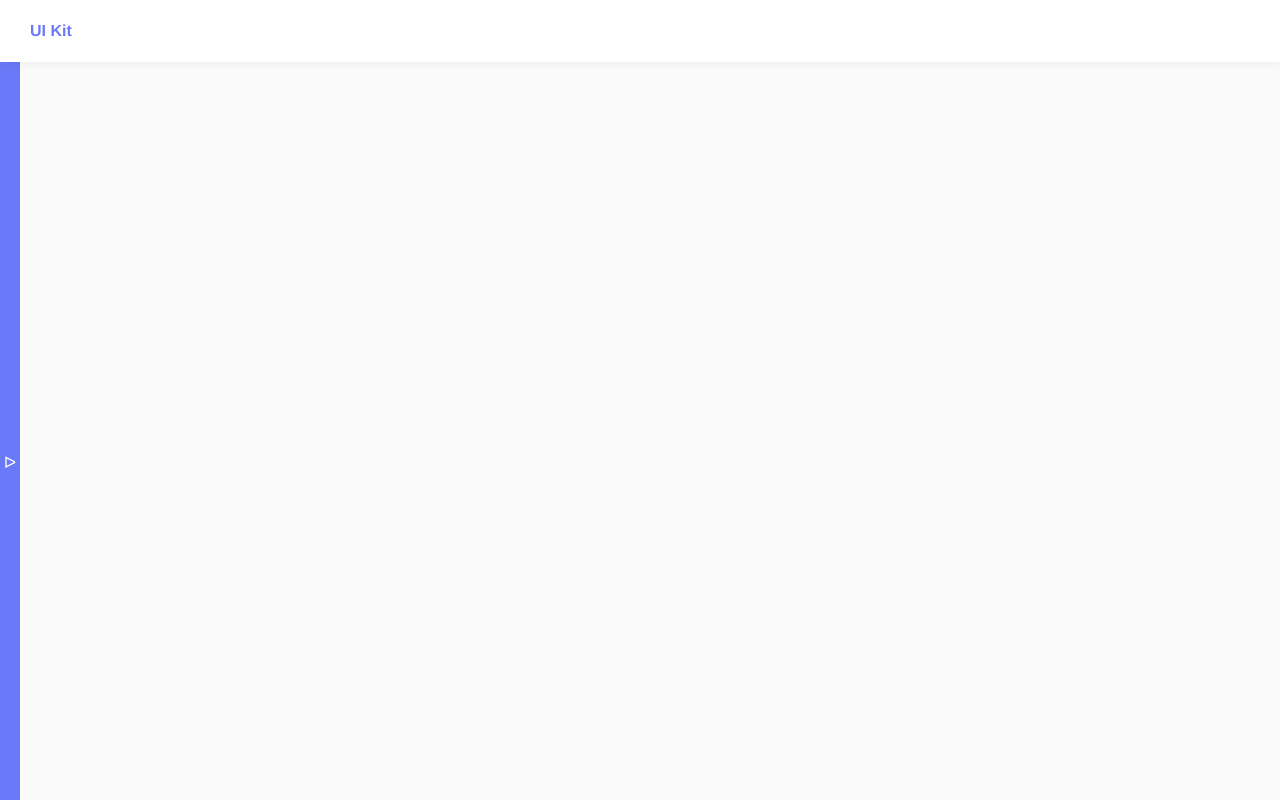
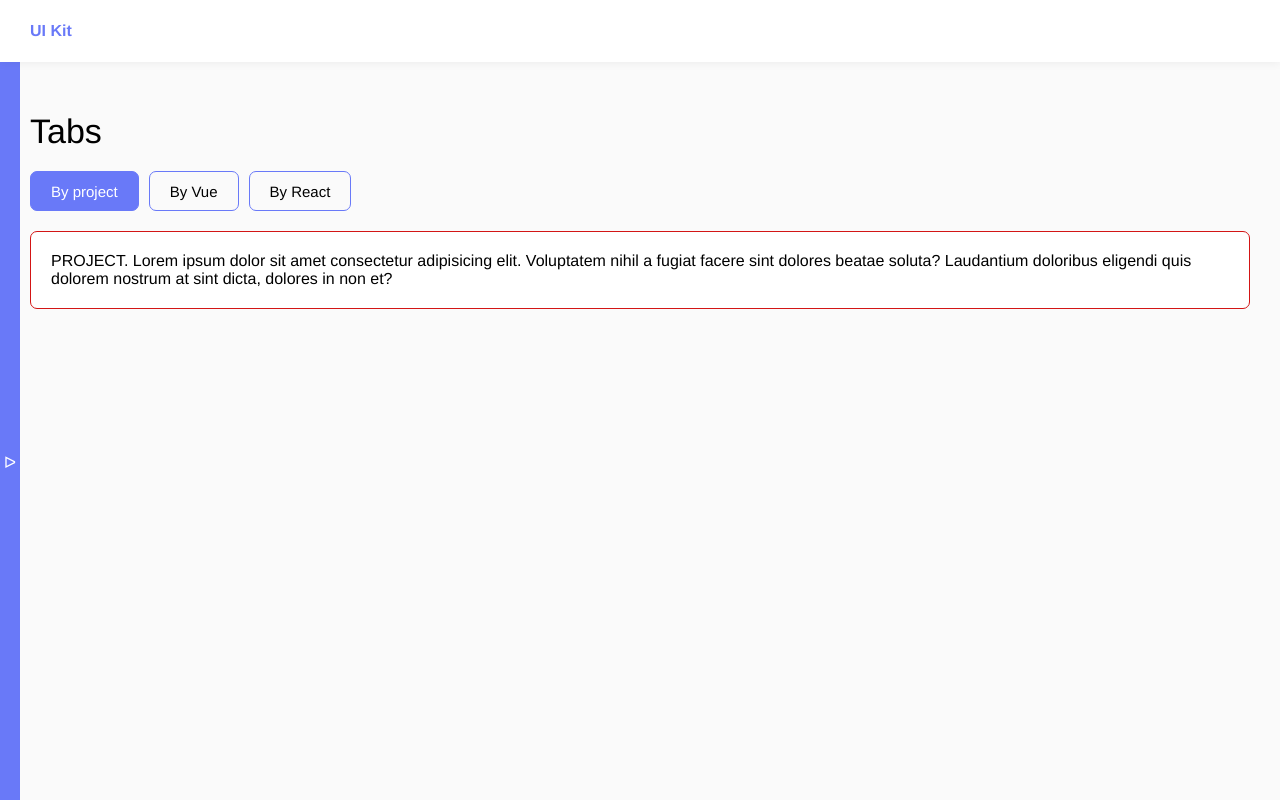
Before and after one commit to human97/Vue-UI-Kit, a Vue app: page /tabs in a window 1280 px wide. Built offline with nearby package versions, Linux system fonts and the light colour scheme.

Commit message:
feat: Add UI tabs component

```diff
--- a/src/components/UI/AppInput.vue
+++ b/src/components/UI/AppInput.vue
@@ -120,4 +120,14 @@ const updateValue = (e) => {
     color: var(--primary);
   }
 }
+
+.v-enter-active,
+.v-leave-active {
+  transition: opacity 0.5s ease;
+}
+
+.v-enter-from,
+.v-leave-to {
+  opacity: 0;
+}
 </style>
--- /dev/null
+++ b/src/components/UI/AppTabs.vue
@@ -0,0 +1,71 @@
+<script setup>
+const props = defineProps({
+    names: {
+        type: Array,
+        required: true
+    },
+    selectedTab: {
+        type: String,
+        required: false
+    },
+})
+
+const emit = defineEmits(['changeTab'])
+
+const clickOnTab = (tabName) => {
+  emit('changeTab', tabName)
+}
+</script>
+
+<template>
+    <div class="tab-nav">
+        <span
+            :class="['tab-nav__item', {'selected': tab.name === selectedTab}]"
+            v-for="tab in names"
+            :key="tab.name"
+            @click="clickOnTab(tab.name)"
+        >
+            {{ tab.label }}
+        </span>
+    </div>
+    <div class="tab-content">
+      <slot/>
+    </div>
+</template>
+
+<style lang="scss" scoped>
+  .tab {
+    &-nav {
+      display: flex;
+      align-items: center;
+      margin-bottom: 20px;
+      &__item {
+        height: 40px;
+        display: flex;
+        align-items: center;
+        justify-content: center;
+        margin-right: 10px;
+        border-radius: 7px;
+        cursor: pointer;
+        border: 1px solid var(--primary);
+        padding: 0 20px;
+        font-size: 15px;
+        &:hover {
+          background: var(--primary-hover);
+          color: #fff;
+          transition: 0.2s;
+        }
+        &.selected {
+          background: var(--primary);
+          color: #fff;
+        }
+      }
+    }
+    &-content {
+      padding: 20px;
+      border-radius: 7px;
+      border: 1px solid #d31515;
+      background: #fff;
+    }
+  }
+  </style>
--- a/src/components/layout/Sidebar.vue
+++ b/src/components/layout/Sidebar.vue
@@ -15,6 +15,7 @@ const links = ref([
     {name: 'Radio Button', href: '/radiobutton'},
     {name: 'Progress', href: '/progress'},
     {name: 'Input', href: '/input'},
+    {name: 'Tabs', href: '/tabs'},
 ])
 </script>
 
--- a/src/router/index.js
+++ b/src/router/index.js
@@ -6,6 +6,7 @@ import CheckboxView from '@/views/CheckboxView.vue'
 import RadioButtonView from '@/views/RadioButtonView.vue'
 import ProgressView from '@/views/ProgressView.vue'
 import InputView from '@/views/InputView.vue'
+import TabsView from '@/views/TabsView.vue'
 
 const router = createRouter({
     history: createWebHistory(),
@@ -45,6 +46,11 @@ const router = createRouter({
             name: 'InputView',
             component: InputView,
         },
+        {
+            path: '/tabs',
+            name: 'TabsView',
+            component: TabsView,
+        },
     ]
 })
 
--- /dev/null
+++ b/src/views/TabsView.vue
@@ -0,0 +1,35 @@
+<script setup>
+import {ref} from 'vue'
+import AppTabs from '@/components/UI/AppTabs.vue'
+
+const tabs = [
+    {name: 'About', label: 'By project'},
+    {name: 'Vue', label: 'By Vue'},
+    {name: 'React', label: 'By React'},
+]
+const selectedTab = ref('About')
+
+const changeTab = (tabName) => {
+    selectedTab.value = tabName
+}
+</script>
+
+<template>
+    <h1 class="heading-1">Tabs</h1>
+
+    <app-tabs
+        :names="tabs"
+        :selectedTab="selectedTab"
+        @changeTab="changeTab"
+    >
+        <div v-if="selectedTab === 'Vue'">
+            VUE. Lorem ipsum dolor sit amet consectetur adipisicing elit. Ut, corporis!
+        </div>
+        <div v-if="selectedTab === 'React'">
+            REACT. Lorem ipsum dolor sit amet consectetur adipisicing elit. Fuga, tempore! Neque et sunt odio voluptate adipisci alias nihil fugit illum!
+        </div>
+        <div v-if="selectedTab === 'About'">
+            PROJECT. Lorem ipsum dolor sit amet consectetur adipisicing elit. Voluptatem nihil a fugiat facere sint dolores beatae soluta? Laudantium doloribus eligendi quis dolorem nostrum at sint dicta, dolores in non et?
+        </div>
+    </app-tabs>
+</template>
```
